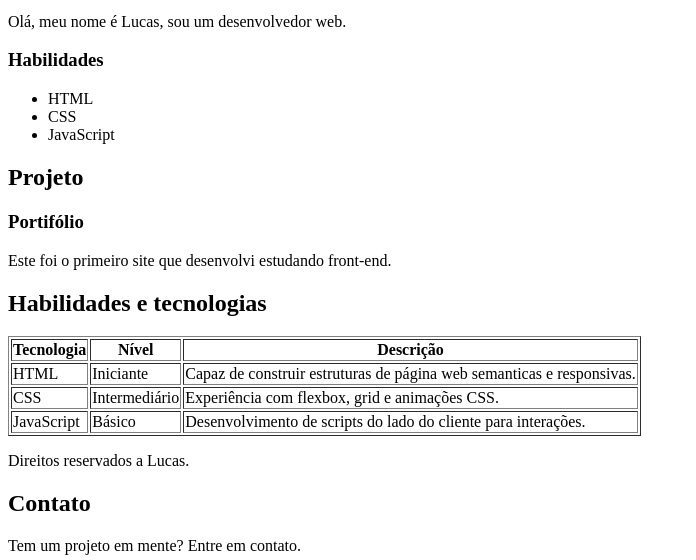
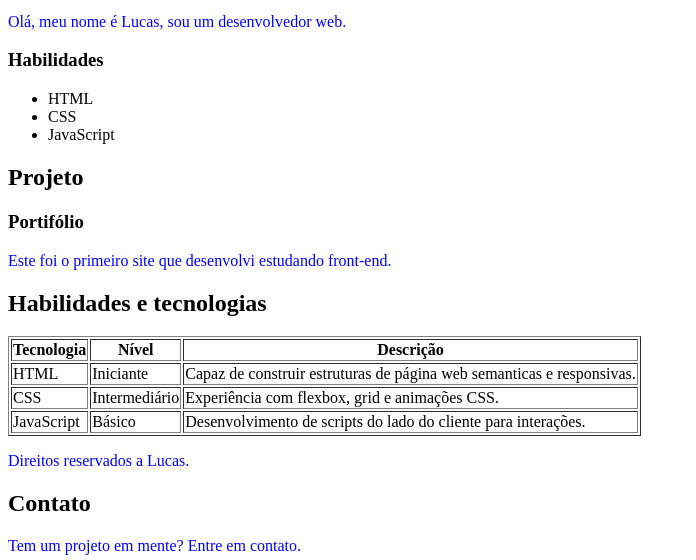
Before and after one commit to lucasdelavy23/site, a plain HTML site: page index.html in a window 1280 px wide. Shown: the part 240-800 px from the top of the page, without its empty margins (0-696 px from the left). Drawn offline with Linux system fonts and the light colour scheme.

Commit message:
Add arquivo CSS, aplicado alteração de cor no parágrafo

```diff
--- a/index.html
+++ b/index.html
@@ -4,6 +4,7 @@
     <meta charset="UTF-8" />
     <meta name="viewport" content="width=device-width, initial-scale=1.0" />
     <title>Lucas</title>
+    <link rel="stylesheet" href="styles.css" />
   </head>
   <body>
     <header>
--- /dev/null
+++ b/styles.css
@@ -0,0 +1,3 @@
+p {
+  color: blue;
+}
```
